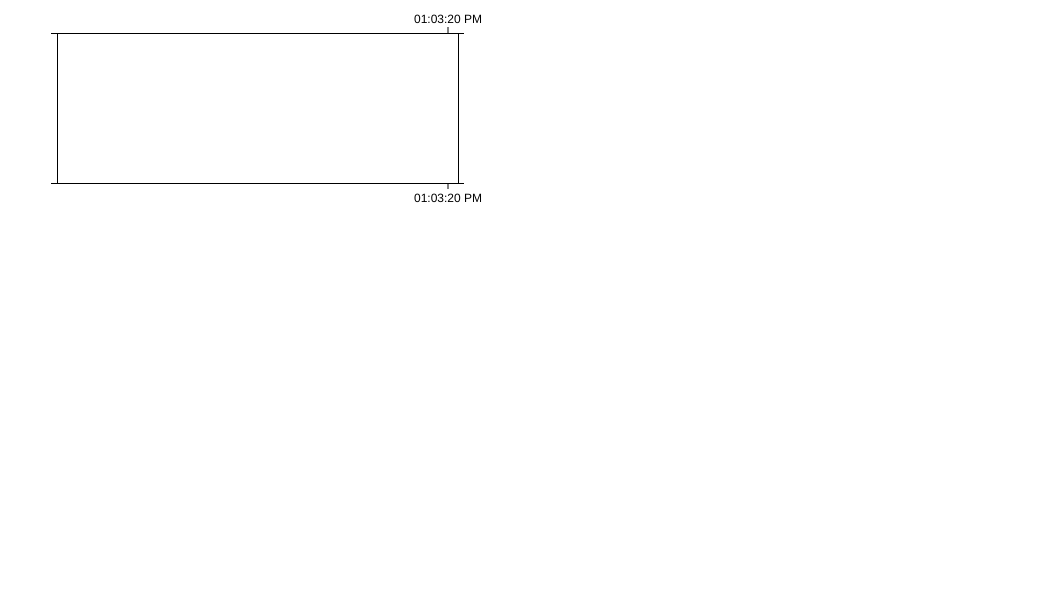
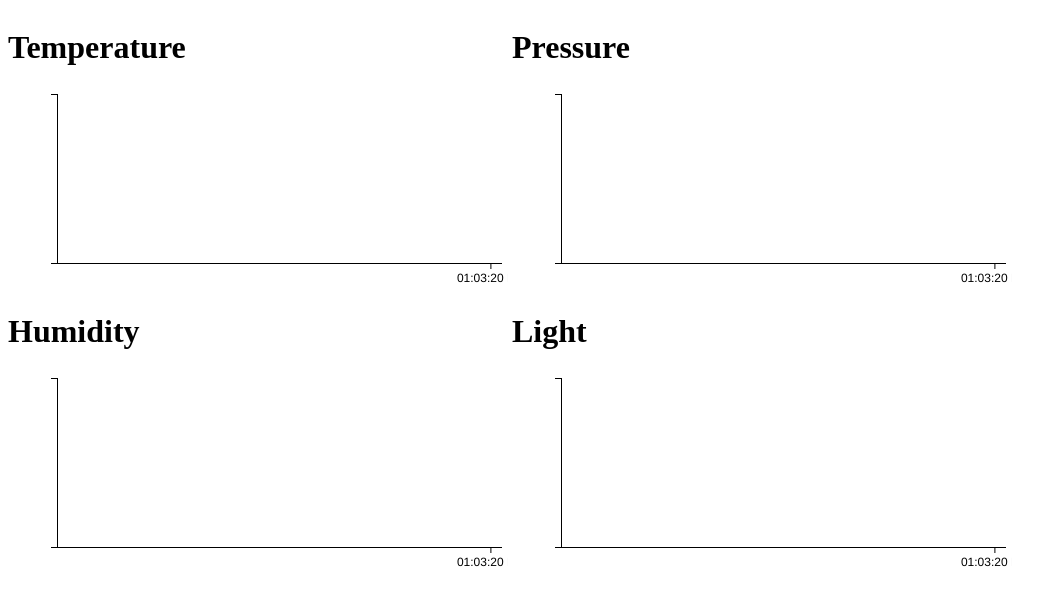
Before and after one commit to Vuzi/meteo-node, a website: page public/index.html in a window 1280 px wide. Shown: the whole page, without its empty margins (0-1063 px from the left). Drawn offline with Linux system fonts and the light colour scheme; no server answers.

Commit message:
Add Graphs

```diff
--- a/package.json
+++ b/package.json
@@ -8,10 +8,6 @@
   },
   "scripts": {
     "test": "echo \"Error: no test specified\" && exit 1",
-    "js-build": "browserify -d public/js/Main.js -t [ babelify --sourceMapRelative .] --outfile public/main.js",
-    "js-watch": "watchify -d public/js/Main.js -t [ babelify --sourceMapRelative .] --outfile public/main.js",
-    "watch": "npm run js-watch",
-    "build": "npm run js-build",
     "install": "node-gyp rebuild",
     "start": "node server.js"
   },
--- a/public/index.html
+++ b/public/index.html
@@ -5,10 +5,34 @@
     <meta http-equiv="X-UA-Compatible" content="IE=edge">
     <meta name="viewport" content="width=device-width, initial-scale=1">
     <link href="css/epoch.min.css" rel="stylesheet" type="text/css">
+    <style>
+      .graph-reeltime {
+        width: 500px;
+        height: 200px
+      }
+      .graph {
+        display: inline-block;
+      }
+    </style>
     <title>MeteoNet</title>
 </head>
 <body class="epoch-theme-default">
-<div id="chart-temp" class="epoch" style="width: 500px; height: 200px"></div>
+  <div class="graph temperature">
+    <h1>Temperature</h1>
+    <div id="graph-temperature" class="epoch graph-reeltime" style=""></div>
+  </div>
+  <div class="graph pressure">
+    <h1>Pressure</h1>
+    <div id="graph-pressure" class="epoch graph-reeltime"></div>
+  </div>
+  <div class="graph humidity">
+    <h1>Humidity</h1>
+    <div id="graph-humidity" class="epoch graph-reeltime"></div>
+  </div>
+  <div class="graph light">
+    <h1>Light</h1>
+    <div id="graph-light" class="epoch graph-reeltime"></div>
+  </div>
 </body>
 <script src="js/jquery.min.js"></script>
 <script src="js/socket.io-1.3.4.js"></script>
--- a/public/js/main.js
+++ b/public/js/main.js
@@ -1,32 +1,101 @@
 var socket = window.io(document.location.host);
+var TEMPERATURE = 'Temperature';
+var PRESSURE = 'Pressure';
+var HUMIDITY = 'Humidity';
+var LIGHT = 'Light';
 
 var temperaturesData = [
-  { label: 'Temperature', values: [{time: new Date().getTime(), y: 0}] }
+  { label: TEMPERATURE, values: [{time: new Date().getTime(), y: 0}] }
 ];
 
-var areaChartInstance = $('#chart-temp').epoch({
+var pressureData = [
+  { label: PRESSURE, values: [{time: new Date().getTime(), y: 0}] }
+];
+
+var humidityData = [
+  { label: HUMIDITY, values: [{time: new Date().getTime(), y: 0}] }
+];
+
+var lightData = [
+  { label: LIGHT, values: [{time: new Date().getTime(), y: 0}] }
+];
+
+var temperatureAreaChartInstance = $('#graph-temperature').epoch({
     type: 'time.area',
     //pixelRatio: 1,
     data: temperaturesData,
-    axes: ['top', 'right', 'bottom', 'left'],
+    bucketRange: [0, 100],
+    axes: ['bottom', 'left'],
+    fps: 60
+});
+
+var pressureAreaChartInstance = $('#graph-pressure').epoch({
+    type: 'time.area',
+    //pixelRatio: 1,
+    data: temperaturesData,
+    axes: ['bottom', 'left'],
+    fps: 60
+});
+
+var humidityAreaChartInstance = $('#graph-humidity').epoch({
+    type: 'time.area',
+    //pixelRatio: 1,
+    data: humidityData,
+    axes: ['bottom', 'left'],
+    fps: 60
+});
+
+var lightAreaChartInstance = $('#graph-light').epoch({
+    type: 'time.area',
+    //pixelRatio: 1,
+    data: lightData,
+    axes: ['bottom', 'left'],
     fps: 60
 });
 
 socket.connect();
 socket.on('data', function (data) {
   console.log("on", data);
-  if (data.data.type === 'Temperature') {
-    console.log({
-      time: data.data.time,
-      y: data.data.value
-    });
+  switch(data.data.type) {
+    case TEMPERATURE:
       temperaturesData[0].values.push({
         time: data.data.time,
         y: data.data.value
       });
-    areaChartInstance.push([{
+      temperatureAreaChartInstance.push([{
         time: data.data.time,
         y: data.data.value
       }]);
+      break;
+    case PRESSURE:
+      pressureData[0].values.push({
+        time: data.data.time,
+        y: data.data.value
+      });
+      pressureAreaChartInstance.push([{
+        time: data.data.time,
+        y: data.data.value
+      }]);
+      break;
+    case HUMIDITY:
+      humidityData[0].values.push({
+        time: data.data.time,
+        y: data.data.value
+      });
+      humidityAreaChartInstance.push([{
+        time: data.data.time,
+        y: data.data.value
+      }]);
+      break;
+    case LIGHT:
+      lightData[0].values.push({
+        time: data.data.time,
+        y: data.data.value
+      });
+      lightAreaChartInstance.push([{
+        time: data.data.time,
+        y: data.data.value
+      }]);
+      break;
   }
 });
--- a/server.js
+++ b/server.js
@@ -45,7 +45,6 @@ addon(function(type, result) {
         time: new Date().getTime()
     });
 }, {
-  /*
     sensor_temp: {
         type      : "DHT22",
         frequence : 5,
@@ -55,7 +54,7 @@ addon(function(type, result) {
         type      : "TSL2561",
         frequence : 2,
         address   : 0x39
-    },*/
+    },
     sensor_press_temp : {
         type      : "BMP180",
         frequence : 4,
```
Lines whose indentation alone changed are shown as unchanged.
